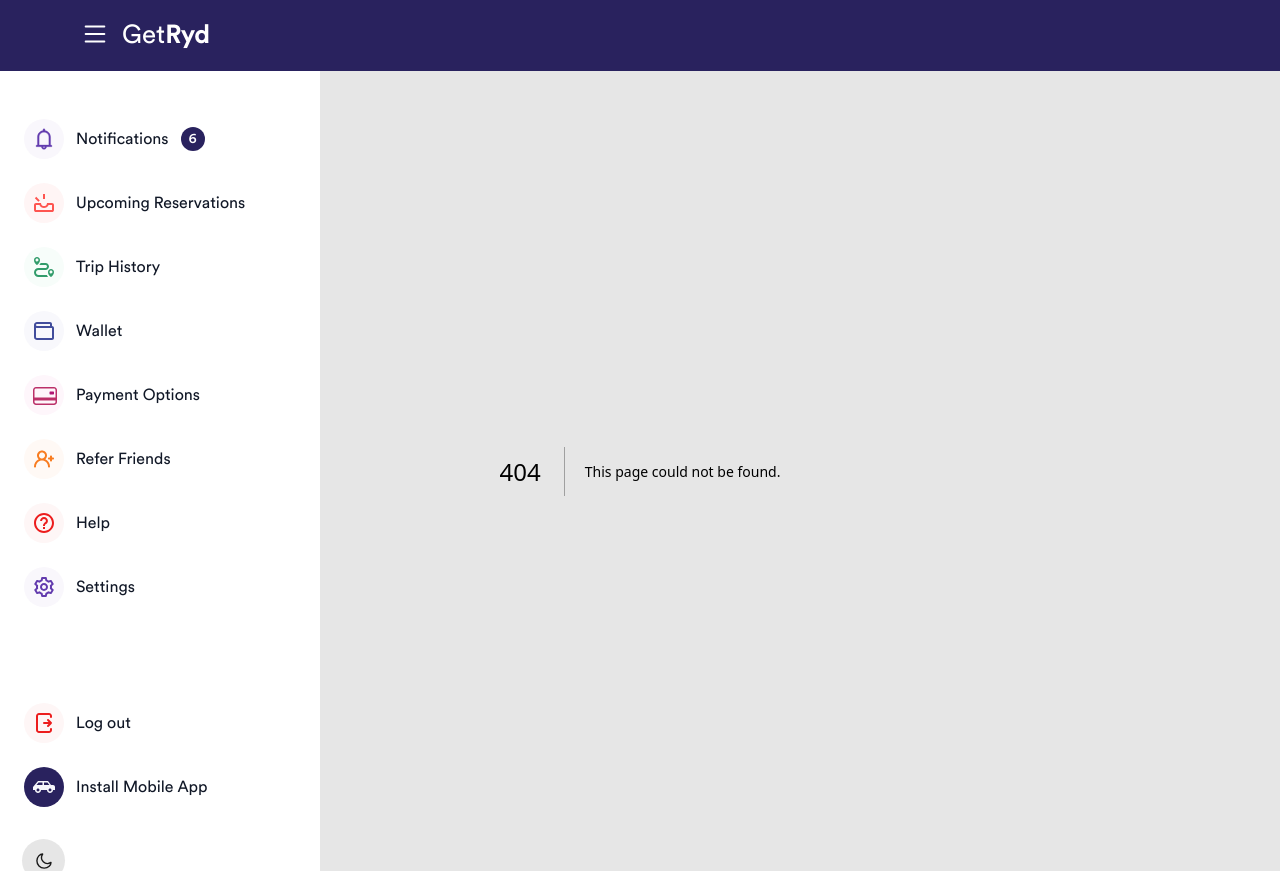
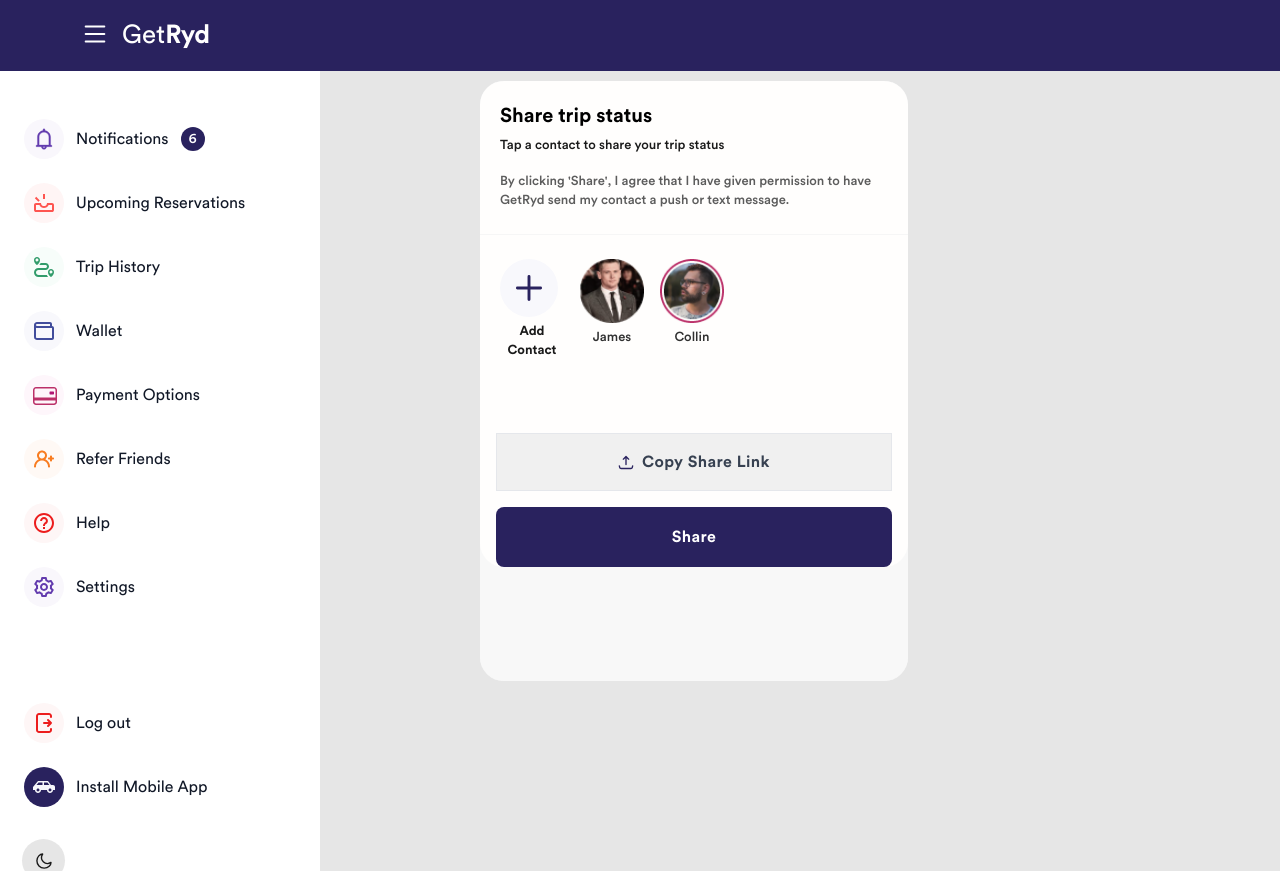
Before and after one commit to shohan-ch/ride-sharing-platform, a Next.js app: page /request_ride/sharetrip_contact in a window 1280 px wide. Before the commit this address had no page. Built offline with nearby package versions, Linux system fonts and the light colour scheme.

Commit message:
share trip contact initially done

```diff
--- /dev/null
+++ b/src/components/RequestRide/ShareTripContact/ShareTripContactView.jsx
@@ -0,0 +1,102 @@
+import Button from "@/components/Utils/Button/Button";
+import IconSvg from "@/icons/IconSvg";
+import Link from "next/link";
+const ShareTripContactView = () => {
+  return (
+    <>
+      <section className="sec items-center justify-center md:block md:h-full md:w-full lg:flex lg:justify-start lg:pl-[480px] lg:pt-[10px] 2xs:block 2xs:h-full 2xs:w-full">
+        <div className="wrapper relative h-full  bg-gray-1 dark:bg-dark-bg sm:dark:border-0 lg:w-[428px] lg:rounded-3xl lg:dark:border  2xl:min-h-[85vh] 3xl:min-h-[88vh]  2xs:w-auto 2xs:pb-10 2xs:dark:border-0">
+          <div className="h-full overflow-y-auto overflow-x-hidden border-0 bg-gray-1 dark:bg-dark-bg sm:pt-0 sm:text-left lg:h-[460px] lg:rounded-3xl lg:pt-0 xl:h-[600px] 2xl:h-[500px] 3xl:h-[750px] 2xs:px-0 2xs:pt-0 2xs:text-left">
+            <div className="pb-[25px] blur-[3px] brightness-75 dark:bg-dark-bg sm:hidden md:pb-10">
+              <div className="absolute top-7 mb-12 flex items-center px-5">
+                <Link href="/request_ride/sharetrip_status">
+                  <img src="/assets/icons/backbgWhite.svg" alt="svg_icon" />
+                </Link>
+              </div>
+              <div className="w-full">
+                <img
+                  className="w-full dark:hidden"
+                  src="/assets/images/request_ride/Group 199.jpg"
+                  alt=""
+                />
+                <img
+                  className="hidden w-full dark:block"
+                  src="/assets/images/request_ride/Group 199_dark.jpg"
+                  alt=""
+                />
+              </div>
+            </div>
+            <div className="absolute bottom-0 w-full rounded-3xl bg-bg-color dark:bg-dark-2 lg:relative">
+              <div className="h-full overflow-y-auto lg:h-[300px] xl:h-[400px] 2xl:h-[300px] 3xl:h-full">
+                <div className="mb-6 border-b-[1px] border-[#F6F6F6] px-5 pt-5 pb-6 dark:border-[#383838]">
+                  <h2 className="mb-1 font-bold dark:text-white md:text-[16px] lg:text-[20px] 2xs:text-[14px]">
+                    Share trip status
+                  </h2>
+                  <p className="mb-4 text-[13px] font-[450] text-black dark:text-gray-1 md:font-medium ">
+                    Tap a contact to share your trip status
+                  </p>
+                  <p className="text-[13px] font-[450] text-gray-light dark:text-gray-1 md:font-medium ">
+                    By clicking 'Share', I agree that I have given permission to
+                    have GetRyd send my contact a push or text message.
+                  </p>
+                </div>
+                <div className="flex items-start gap-4 border-b-[1px] border-[#F6F6F6] px-5 pb-3 dark:border-[#383838]">
+                  <Link href={"/request_ride"}>
+                    <div className="w-[64px] text-center">
+                      <IconSvg name={"plusPayment"} width={58} height={58} />
+                      <p className="mt-1 mb-4 text-[13px] font-bold text-black dark:text-gray-1 ">
+                        Add Contact
+                      </p>
+                    </div>
+                  </Link>
+                  {/* List  */}
+                  <div className="w-[64px] text-center" id="share-contact">
+                    <img
+                      src="/assets/images/request_ride/Ellipse 23james.png"
+                      alt=""
+                      className=" w-[64px]"
+                    />
+                    <p className="mt-1 text-[13px] font-[450] text-[#303030] dark:text-gray-1 ">
+                      James
+                    </p>
+                  </div>
+                  <div className="w-[64px] text-center" id="share-contact-2">
+                    <img
+                      src="/assets/images/request_ride/Frame 145.png"
+                      alt=""
+                      className="w-full "
+                    />
+                    <p className="mt-1 text-[13px] font-[450] text-[#303030] dark:text-gray-1 ">
+                      Collin
+                    </p>
+                  </div>
+                </div>
+              </div>
+
+              <div className="mx-auto mt-6 mb-16 space-y-4 px-4 lg:pt-4 2xs:mt-5">
+                <Button
+                  color="gray"
+                  iconName="download"
+                  iconPosition="left"
+                  className="border hover:bg-primary-hover hover:text-white"
+                  handler={() => Router.push("/request_ride/change_stop")}
+                >
+                  Copy Share Link
+                </Button>
+
+                <Button
+                  color="blue"
+                  handler={() => Router.push("/request_ride/change_stop")}
+                >
+                  Share
+                </Button>
+              </div>
+            </div>
+          </div>
+        </div>
+      </section>
+    </>
+  );
+};
+
+export default ShareTripContactView;
--- a/src/icons/IconSvg.js
+++ b/src/icons/IconSvg.js
@@ -2,6 +2,25 @@ import React from "react";
 
 export default ({ name, width, height }) => {
   const icons = {
+    download: (
+      <svg
+        width={16}
+        height={17}
+        viewBox="0 0 16 17"
+        fill="none"
+        xmlns="http://www.w3.org/2000/svg"
+      >
+        <path
+          className="dark:stroke-[#E6E6E6]"
+          d="M1.3335 11.8333L1.7475 13.49C1.8196 13.7785 1.98605 14.0345 2.22038 14.2175C2.45472 14.4005 2.7435 14.5 3.04083 14.5H12.9595C13.2568 14.5 13.5456 14.4005 13.7799 14.2175C14.0143 14.0345 14.1807 13.7785 14.2528 13.49L14.6668 11.8333M8.00016 2.5V10.5V2.5ZM8.00016 2.5L5.3335 5.16667L8.00016 2.5ZM8.00016 2.5L10.6668 5.16667L8.00016 2.5Z"
+          stroke="#29225E"
+          strokeWidth="1.33333"
+          strokeLinecap="round"
+          strokeLinejoin="round"
+        />
+      </svg>
+    ),
+
     requstRideAsset: (
       <svg
         width={24}
@@ -979,8 +998,8 @@ export default ({ name, width, height }) => {
     plusPayment: (
       <div className="self-center">
         <svg
-          width={40}
-          height={40}
+          width={width || 40}
+          height={height || 40}
           viewBox="0 0 40 40"
           fill="none"
           xmlns="http://www.w3.org/2000/svg"
--- /dev/null
+++ b/src/pages/request_ride/sharetrip_contact.js
@@ -0,0 +1,7 @@
+import ShareTripContactView from "@/components/RequestRide/ShareTripContact/ShareTripContactView";
+
+const ShareTripContactPage = () => {
+  return <ShareTripContactView />;
+};
+
+export default ShareTripContactPage;
```
Also changed, not shown: public/assets/images/request_ride/Ellipse 23james.png (added), public/assets/images/request_ride/Frame 145.png (added).
